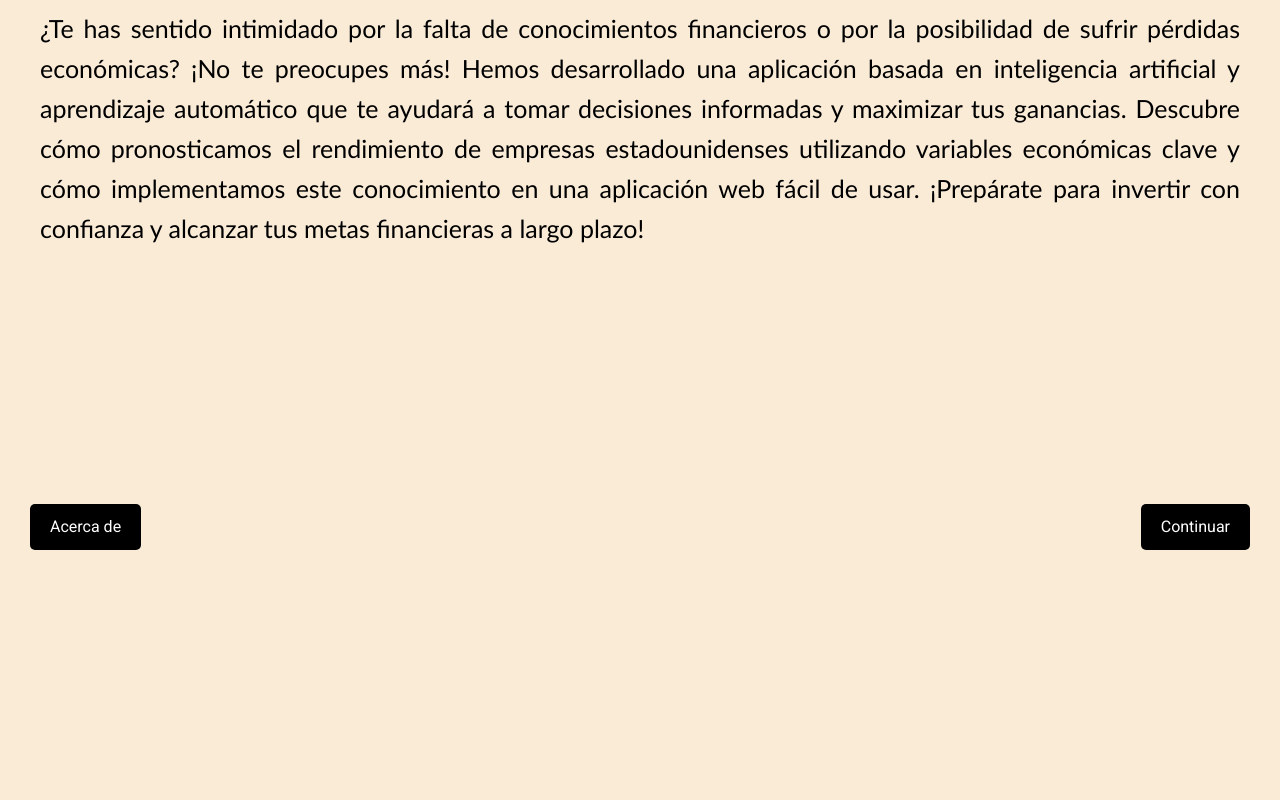
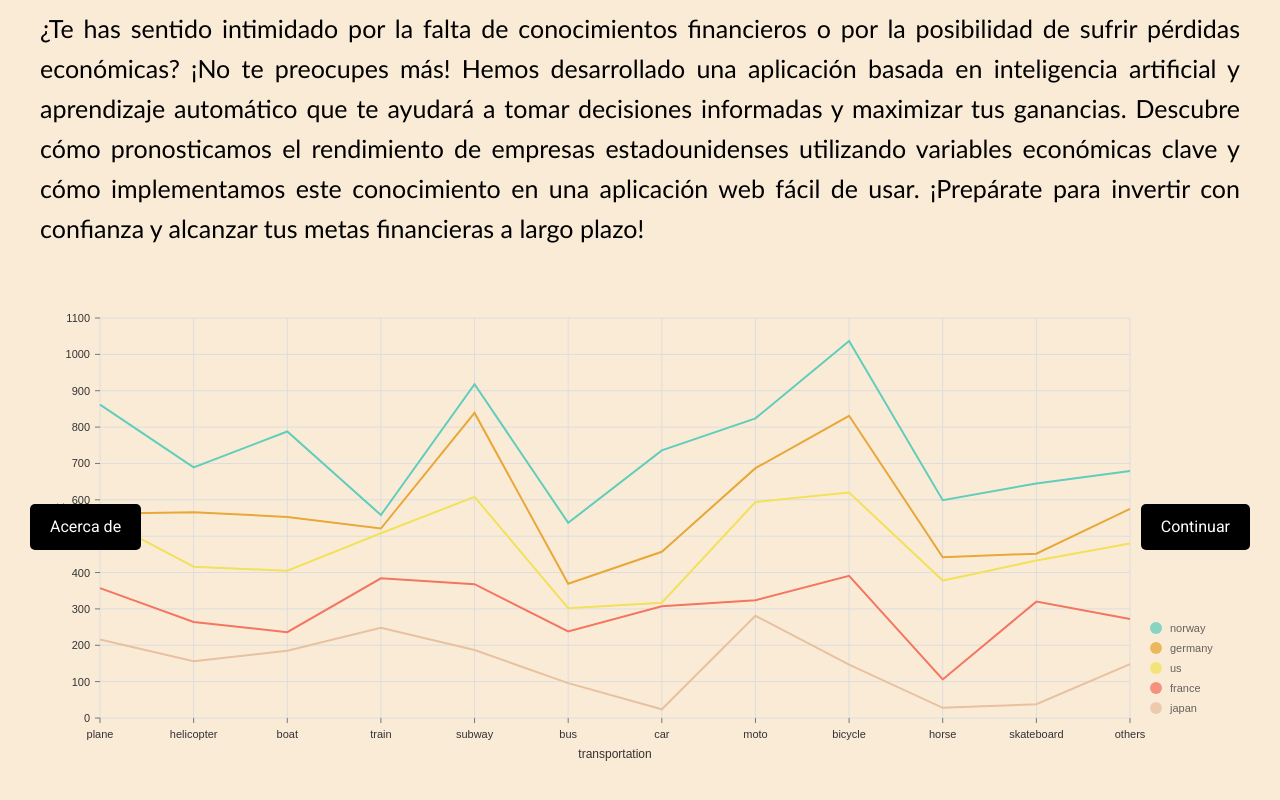
Before and after one commit to Kiefferpaezz/frontend-modelo-predictor, a React (Vite) app: page / in a window 1280 px wide. Shown: the part 220-1020 px from the top of the page. Before the commit the page ends 800 px from the top, so only its background shows below. Built offline with nearby package versions, Linux system fonts and the light colour scheme.

Commit message:
Agregada grafica de ejemplo

```diff
--- a/package.json
+++ b/package.json
@@ -11,6 +11,7 @@
   },
   "dependencies": {
     "@fortawesome/fontawesome-free": "^6.4.0",
+    "@nivo/line": "^0.83.0",
     "chart.js": "^4.3.0",
     "mdb-react-ui-kit": "^6.0.0",
     "react": "^18.2.0",
--- /dev/null
+++ b/src/assets/data/data.json
@@ -0,0 +1,272 @@
+[
+  {
+    "id": "japan",
+    "color": "hsl(8, 70%, 50%)",
+    "data": [
+      {
+        "x": "plane",
+        "y": 216
+      },
+      {
+        "x": "helicopter",
+        "y": 156
+      },
+      {
+        "x": "boat",
+        "y": 185
+      },
+      {
+        "x": "train",
+        "y": 248
+      },
+      {
+        "x": "subway",
+        "y": 187
+      },
+      {
+        "x": "bus",
+        "y": 96
+      },
+      {
+        "x": "car",
+        "y": 24
+      },
+      {
+        "x": "moto",
+        "y": 281
+      },
+      {
+        "x": "bicycle",
+        "y": 147
+      },
+      {
+        "x": "horse",
+        "y": 28
+      },
+      {
+        "x": "skateboard",
+        "y": 38
+      },
+      {
+        "x": "others",
+        "y": 148
+      }
+    ]
+  },
+  {
+    "id": "france",
+    "color": "hsl(357, 70%, 50%)",
+    "data": [
+      {
+        "x": "plane",
+        "y": 141
+      },
+      {
+        "x": "helicopter",
+        "y": 108
+      },
+      {
+        "x": "boat",
+        "y": 51
+      },
+      {
+        "x": "train",
+        "y": 136
+      },
+      {
+        "x": "subway",
+        "y": 181
+      },
+      {
+        "x": "bus",
+        "y": 142
+      },
+      {
+        "x": "car",
+        "y": 283
+      },
+      {
+        "x": "moto",
+        "y": 43
+      },
+      {
+        "x": "bicycle",
+        "y": 244
+      },
+      {
+        "x": "horse",
+        "y": 78
+      },
+      {
+        "x": "skateboard",
+        "y": 282
+      },
+      {
+        "x": "others",
+        "y": 124
+      }
+    ]
+  },
+  {
+    "id": "us",
+    "color": "hsl(55, 70%, 50%)",
+    "data": [
+      {
+        "x": "plane",
+        "y": 195
+      },
+      {
+        "x": "helicopter",
+        "y": 152
+      },
+      {
+        "x": "boat",
+        "y": 169
+      },
+      {
+        "x": "train",
+        "y": 124
+      },
+      {
+        "x": "subway",
+        "y": 240
+      },
+      {
+        "x": "bus",
+        "y": 64
+      },
+      {
+        "x": "car",
+        "y": 10
+      },
+      {
+        "x": "moto",
+        "y": 270
+      },
+      {
+        "x": "bicycle",
+        "y": 229
+      },
+      {
+        "x": "horse",
+        "y": 272
+      },
+      {
+        "x": "skateboard",
+        "y": 113
+      },
+      {
+        "x": "others",
+        "y": 208
+      }
+    ]
+  },
+  {
+    "id": "germany",
+    "color": "hsl(334, 70%, 50%)",
+    "data": [
+      {
+        "x": "plane",
+        "y": 10
+      },
+      {
+        "x": "helicopter",
+        "y": 150
+      },
+      {
+        "x": "boat",
+        "y": 148
+      },
+      {
+        "x": "train",
+        "y": 13
+      },
+      {
+        "x": "subway",
+        "y": 231
+      },
+      {
+        "x": "bus",
+        "y": 67
+      },
+      {
+        "x": "car",
+        "y": 140
+      },
+      {
+        "x": "moto",
+        "y": 93
+      },
+      {
+        "x": "bicycle",
+        "y": 211
+      },
+      {
+        "x": "horse",
+        "y": 64
+      },
+      {
+        "x": "skateboard",
+        "y": 19
+      },
+      {
+        "x": "others",
+        "y": 95
+      }
+    ]
+  },
+  {
+    "id": "norway",
+    "color": "hsl(220, 70%, 50%)",
+    "data": [
+      {
+        "x": "plane",
+        "y": 300
+      },
+      {
+        "x": "helicopter",
+        "y": 123
+      },
+      {
+        "x": "boat",
+        "y": 235
+      },
+      {
+        "x": "train",
+        "y": 37
+      },
+      {
+        "x": "subway",
+        "y": 79
+      },
+      {
+        "x": "bus",
+        "y": 168
+      },
+      {
+        "x": "car",
+        "y": 279
+      },
+      {
+        "x": "moto",
+        "y": 137
+      },
+      {
+        "x": "bicycle",
+        "y": 206
+      },
+      {
+        "x": "horse",
+        "y": 157
+      },
+      {
+        "x": "skateboard",
+        "y": 193
+      },
+      {
+        "x": "others",
+        "y": 104
+      }
+    ]
+  }
+]
--- /dev/null
+++ b/src/components/grafica/MyResponsiveLine.jsx
@@ -0,0 +1,75 @@
+// install (please try to align the version of installed @nivo packages)
+// yarn add @nivo/line
+import { ResponsiveLine } from '@nivo/line'
+
+// make sure parent container have a defined height when using
+// responsive component, otherwise height will be 0 and
+// no chart will be rendered.
+// website examples showcase many properties,
+// you'll often use just a few of them.
+
+export const MyResponsiveLine = ({ data /* see data tab */ }) => (
+  <ResponsiveLine
+    data={data}
+    margin={{ top: 50, right: 110, bottom: 50, left: 60 }}
+    xScale={{ type: 'point' }}
+    yScale={{
+      type: 'linear',
+      min: 'auto',
+      max: 'auto',
+      stacked: true,
+      reverse: false
+    }}
+    yFormat=' >-.2f'
+    axisTop={null}
+    axisRight={null}
+    axisBottom={{
+      tickSize: 5,
+      tickPadding: 5,
+      tickRotation: 0,
+      legend: 'transportation',
+      legendOffset: 36,
+      legendPosition: 'middle'
+    }}
+    axisLeft={{
+      tickSize: 5,
+      tickPadding: 5,
+      tickRotation: 0,
+      legend: 'count',
+      legendOffset: -40,
+      legendPosition: 'middle'
+    }}
+    pointSize={5}
+    pointColor={{ theme: 'background' }}
+    pointBorderWidth={2}
+    pointBorderColor={{ from: 'serieColor' }}
+    pointLabelYOffset={-12}
+    useMesh={true}
+    legends={[
+      {
+        anchor: 'bottom-right',
+        direction: 'column',
+        justify: false,
+        translateX: 100,
+        translateY: 0,
+        itemsSpacing: 0,
+        itemDirection: 'left-to-right',
+        itemWidth: 80,
+        itemHeight: 20,
+        itemOpacity: 0.75,
+        symbolSize: 12,
+        symbolShape: 'circle',
+        symbolBorderColor: 'rgba(0, 0, 0, .5)',
+        effects: [
+          {
+            on: 'hover',
+            style: {
+              itemBackground: 'rgba(0, 0, 0, .03)',
+              itemOpacity: 1
+            }
+          }
+        ]
+      }
+    ]}
+  />
+)
--- a/src/views/inicio/InicioView.jsx
+++ b/src/views/inicio/InicioView.jsx
@@ -1,40 +1,40 @@
 import './InicioView.css'
 import { useState } from 'react'
 import swal from 'sweetalert'
-import { useNavigate } from "react-router-dom"
+import { useNavigate } from 'react-router-dom'
 import Animacion from './Animacion'
+import mydata from '../../assets/data/data.json'
+import { MyResponsiveLine } from '../../components/grafica/MyResponsiveLine'
 
 export default function InicioView() {
   const navigate = useNavigate()
   const showAlert = () => {
     swal({
-            icon: "info",
-            title: "Desea ingresar los datos desde un archivo excel?",
+      icon: 'info',
+      title: 'Desea ingresar los datos desde un archivo excel?',
       buttons: {
         si: {
-                    text: "Si",
-                    value: "Si",
+          text: 'Si',
+          value: 'Si'
         },
         no: {
-                    text: "No",
-                    value: "No",
+          text: 'No',
+          value: 'No'
         },
-                cancel: "Cancelar"
-            },
-
+        cancel: 'Cancelar'
+      }
     }).then((value) => {
       switch (value) {
-                case "Si":
+        case 'Si':
           navigate('/grafico')
-                    break;
-                case "No":
+          break
+        case 'No':
           navigate('/main')
-                    break;
+          break
         default:
-                    return;
+          return
       }
-        }
-        );
+    })
   }
 
   return (
@@ -42,17 +42,34 @@ export default function InicioView() {
       <img className='imagenIzquierda' src='/img/bandera.png/' alt='imagenIz' />
       <h1 className='titulo'>US Stock Performance Predictor</h1>
 
-            <p className='parrafo'> Bienvenido a US Stock Performance Predictor,
-            aquí encontrarás una herramienta revolucionaria que te brinda la oportunidad de adentrarte en el
-            emocionante mundo de las inversiones en acciones. </p>
-            <p className='parrafo2'>¿Te has sentido intimidado por la falta
-            de conocimientos financieros o por la posibilidad de sufrir pérdidas económicas? ¡No te preocupes
-            más! Hemos desarrollado una aplicación basada en inteligencia artificial y aprendizaje automático
-            que te ayudará a tomar decisiones informadas y maximizar tus ganancias. Descubre cómo pronosticamos
-            el rendimiento de empresas estadounidenses
-            utilizando variables económicas clave y cómo implementamos este conocimiento en una aplicación web fácil de usar.
-            ¡Prepárate para invertir con confianza y alcanzar tus metas financieras a largo plazo!</p>
-            <button className='botonInicio' onClick={showAlert}>Continuar</button>
+      <p className='parrafo'>
+        {' '}
+        Bienvenido a US Stock Performance Predictor, aquí encontrarás una
+        herramienta revolucionaria que te brinda la oportunidad de adentrarte en
+        el emocionante mundo de las inversiones en acciones.{' '}
+      </p>
+      <p className='parrafo2'>
+        ¿Te has sentido intimidado por la falta de conocimientos financieros o
+        por la posibilidad de sufrir pérdidas económicas? ¡No te preocupes más!
+        Hemos desarrollado una aplicación basada en inteligencia artificial y
+        aprendizaje automático que te ayudará a tomar decisiones informadas y
+        maximizar tus ganancias. Descubre cómo pronosticamos el rendimiento de
+        empresas estadounidenses utilizando variables económicas clave y cómo
+        implementamos este conocimiento en una aplicación web fácil de usar.
+        ¡Prepárate para invertir con confianza y alcanzar tus metas financieras
+        a largo plazo!
+      </p>
+      <div
+        style={{
+          width: '100%',
+          height: '500px'
+        }}
+      >
+        <MyResponsiveLine data={mydata} />
+      </div>
+      <button className='botonInicio' onClick={showAlert}>
+        Continuar
+      </button>
       <Animacion />
     </div>
   )
```
Also changed, not shown: 1 other file (tests, documents, lock files or other folders). Lines whose indentation alone changed are shown as unchanged.
